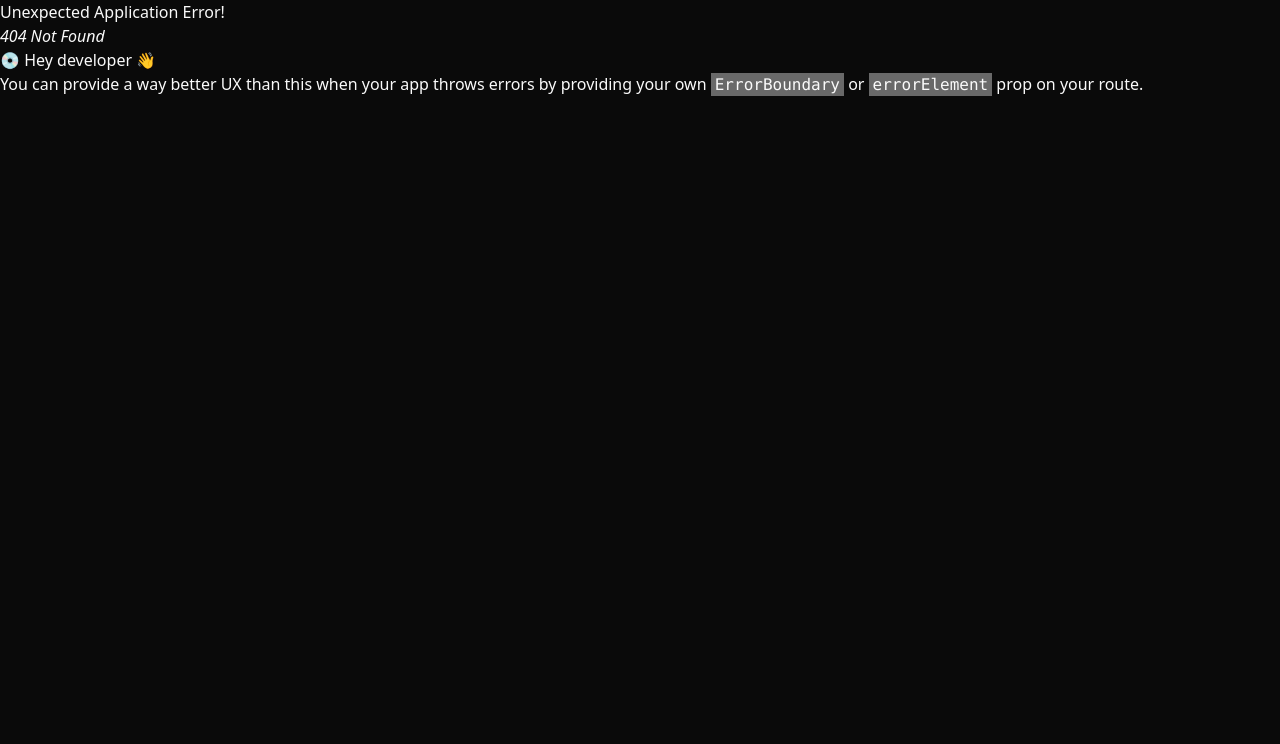
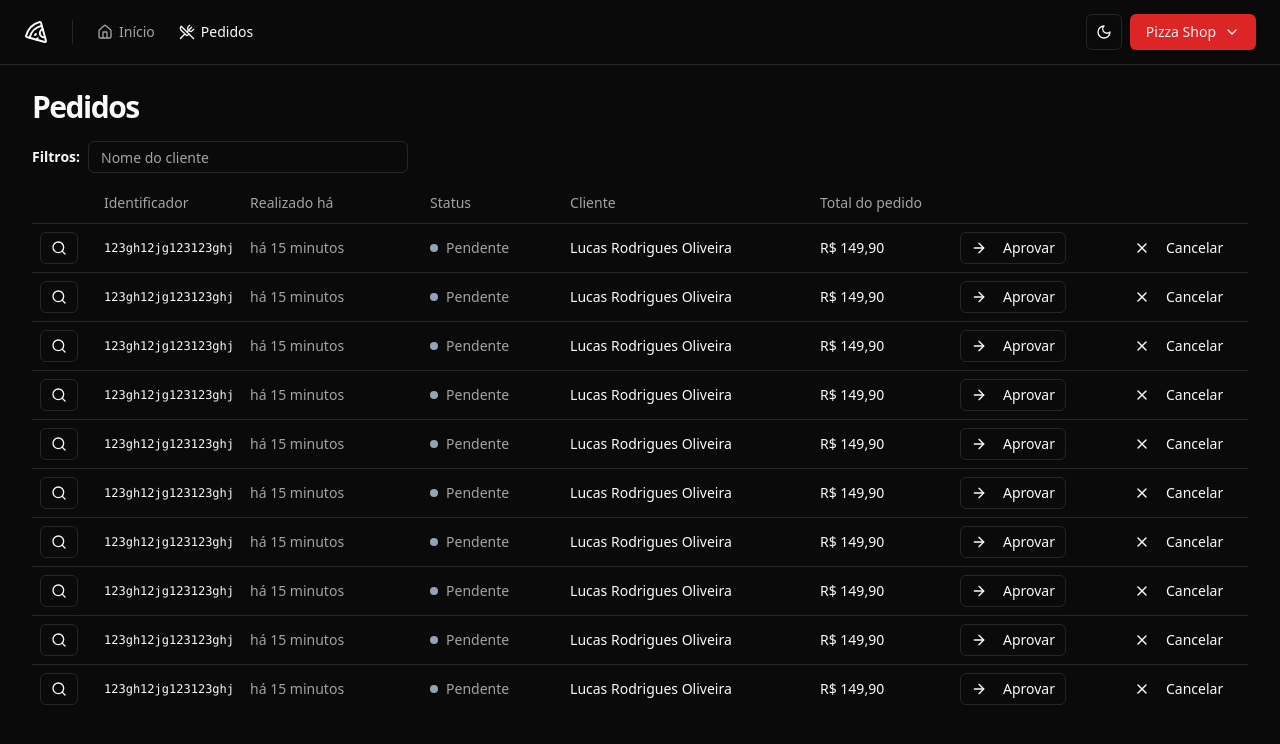
Before and after one commit to lucascc19/pizzashop-web, a React (Vite) app: page /orders in a window 1280 px wide. Before the commit this address had no page. Shown: the top 744 px of the page. Built offline with nearby package versions, Linux system fonts and the light colour scheme.

Commit message:
adiciona tela de listagem de pedidos

```diff
--- a/src/components/ui/button.tsx
+++ b/src/components/ui/button.tsx
@@ -23,6 +23,7 @@
       size: {
         default: "h-9 px-4 py-2",
         sm: "h-8 rounded-md px-3 text-xs",
+        xs: "h-8 px-2.5",
         lg: "h-10 rounded-md px-8",
         icon: "h-9 w-9",
       },
--- /dev/null
+++ b/src/components/ui/table.tsx
@@ -0,0 +1,120 @@
+import * as React from "react"
+
+import { cn } from "@/lib/utils"
+
+const Table = React.forwardRef<
+  HTMLTableElement,
+  React.HTMLAttributes<HTMLTableElement>
+>(({ className, ...props }, ref) => (
+  <div className="relative w-full overflow-auto">
+    <table
+      ref={ref}
+      className={cn("w-full caption-bottom text-sm", className)}
+      {...props}
+    />
+  </div>
+))
+Table.displayName = "Table"
+
+const TableHeader = React.forwardRef<
+  HTMLTableSectionElement,
+  React.HTMLAttributes<HTMLTableSectionElement>
+>(({ className, ...props }, ref) => (
+  <thead ref={ref} className={cn("[&_tr]:border-b", className)} {...props} />
+))
+TableHeader.displayName = "TableHeader"
+
+const TableBody = React.forwardRef<
+  HTMLTableSectionElement,
+  React.HTMLAttributes<HTMLTableSectionElement>
+>(({ className, ...props }, ref) => (
+  <tbody
+    ref={ref}
+    className={cn("[&_tr:last-child]:border-0", className)}
+    {...props}
+  />
+))
+TableBody.displayName = "TableBody"
+
+const TableFooter = React.forwardRef<
+  HTMLTableSectionElement,
+  React.HTMLAttributes<HTMLTableSectionElement>
+>(({ className, ...props }, ref) => (
+  <tfoot
+    ref={ref}
+    className={cn(
+      "border-t bg-muted/50 font-medium [&>tr]:last:border-b-0",
+      className
+    )}
+    {...props}
+  />
+))
+TableFooter.displayName = "TableFooter"
+
+const TableRow = React.forwardRef<
+  HTMLTableRowElement,
+  React.HTMLAttributes<HTMLTableRowElement>
+>(({ className, ...props }, ref) => (
+  <tr
+    ref={ref}
+    className={cn(
+      "border-b transition-colors hover:bg-muted/50 data-[state=selected]:bg-muted",
+      className
+    )}
+    {...props}
+  />
+))
+TableRow.displayName = "TableRow"
+
+const TableHead = React.forwardRef<
+  HTMLTableCellElement,
+  React.ThHTMLAttributes<HTMLTableCellElement>
+>(({ className, ...props }, ref) => (
+  <th
+    ref={ref}
+    className={cn(
+      "h-10 px-2 text-left align-middle font-medium text-muted-foreground [&:has([role=checkbox])]:pr-0 [&>[role=checkbox]]:translate-y-[2px]",
+      className
+    )}
+    {...props}
+  />
+))
+TableHead.displayName = "TableHead"
+
+const TableCell = React.forwardRef<
+  HTMLTableCellElement,
+  React.TdHTMLAttributes<HTMLTableCellElement>
+>(({ className, ...props }, ref) => (
+  <td
+    ref={ref}
+    className={cn(
+      "p-2 align-middle [&:has([role=checkbox])]:pr-0 [&>[role=checkbox]]:translate-y-[2px]",
+      className
+    )}
+    {...props}
+  />
+))
+TableCell.displayName = "TableCell"
+
+const TableCaption = React.forwardRef<
+  HTMLTableCaptionElement,
+  React.HTMLAttributes<HTMLTableCaptionElement>
+>(({ className, ...props }, ref) => (
+  <caption
+    ref={ref}
+    className={cn("mt-4 text-sm text-muted-foreground", className)}
+    {...props}
+  />
+))
+TableCaption.displayName = "TableCaption"
+
+export {
+  Table,
+  TableHeader,
+  TableBody,
+  TableFooter,
+  TableHead,
+  TableRow,
+  TableCell,
+  TableCaption,
+}
--- /dev/null
+++ b/src/pages/app/orders/orders.tsx
@@ -0,0 +1,90 @@
+import { Button } from "@/components/ui/button";
+import { Input } from "@/components/ui/input";
+import {
+  Table,
+  TableBody,
+  TableCell,
+  TableHead,
+  TableHeader,
+  TableRow,
+} from "@/components/ui/table";
+import { ArrowRight, Search, X } from "lucide-react";
+import { Helmet } from "react-helmet-async";
+
+export const Orders = () => {
+  return (
+    <>
+      <Helmet title="Pedidos" />
+      <div className="flex flex-col gap-4">
+        <h1 className="text-3xl font-bold tracking-tighter">Pedidos</h1>
+      </div>
+      <div className="space-y-2.5">
+        <form className="flex items-center gap-2">
+          <span className="text-sm font-semibold">Filtros:</span>
+          <Input placeholder="Nome do cliente" className="h-8 w-[320px]" />
+        </form>
+
+        <div className="bordeer rounded-md">
+          <Table>
+            <TableHeader>
+              <TableRow>
+                <TableHead className="w-[64px]"></TableHead>
+                <TableHead className="w-[140px]">Identificador</TableHead>
+                <TableHead className="w-[180px]">Realizado há</TableHead>
+                <TableHead className="w-[140px]">Status</TableHead>
+                <TableHead>Cliente</TableHead>
+                <TableHead className="w-[140px]">Total do pedido</TableHead>
+                <TableHead className="w-[164px]"></TableHead>
+                <TableHead className="w-[132px]"></TableHead>
+              </TableRow>
+            </TableHeader>
+            <TableBody>
+              {Array.from({ length: 10 }).map((_, i) => {
+                return (
+                  <TableRow key={i}>
+                    <TableCell>
+                      <Button variant="outline" size="xs">
+                        <Search className="h-3 w-3" />
+                        <span className="sr-only">Detalhes do pedido</span>
+                      </Button>
+                    </TableCell>
+                    <TableCell className="font-mono text-xs font-medium">
+                      123gh12jg123123ghj
+                    </TableCell>
+                    <TableCell className="text-muted-foreground">
+                      há 15 minutos
+                    </TableCell>
+                    <TableCell>
+                      <div className="flex items-center gap-2">
+                        <span className="h-2 w-2 rounded-full bg-slate-400" />
+                        <span className="font-medium text-muted-foreground">
+                          Pendente
+                        </span>
+                      </div>
+                    </TableCell>
+                    <TableCell className="font-medium">
+                      Lucas Rodrigues Oliveira
+                    </TableCell>
+                    <TableCell className="font-medium">R$ 149,90</TableCell>
+                    <TableCell>
+                      <Button variant="outline" size="xs">
+                        <ArrowRight className="mr-2 h-3 w-3" />
+                        Aprovar
+                      </Button>
+                    </TableCell>
+                    <TableCell>
+                      <Button variant="ghost" size="xs">
+                        <X className="mr-2 h-3 w-3" />
+                        Cancelar
+                      </Button>
+                    </TableCell>
+                  </TableRow>
+                );
+              })}
+            </TableBody>
+          </Table>
+        </div>
+      </div>
+    </>
+  );
+};
--- a/src/routes.tsx
+++ b/src/routes.tsx
@@ -4,12 +4,16 @@
 import { Dashboard } from "./pages/app/dashboard";
 import { SignIn } from "./pages/auth/sign-in";
 import { SignUp } from "./pages/auth/sign-up";
+import { Orders } from "./pages/app/orders/orders";
 
 export const router = createBrowserRouter([
   {
     path: "/",
     element: <AppLayout />,
-    children: [{ path: "/", element: <Dashboard /> }],
+    children: [
+      { path: "/", element: <Dashboard /> },
+      { path: "/orders", element: <Orders /> },
+    ],
   },
   {
     path: "/",
```
